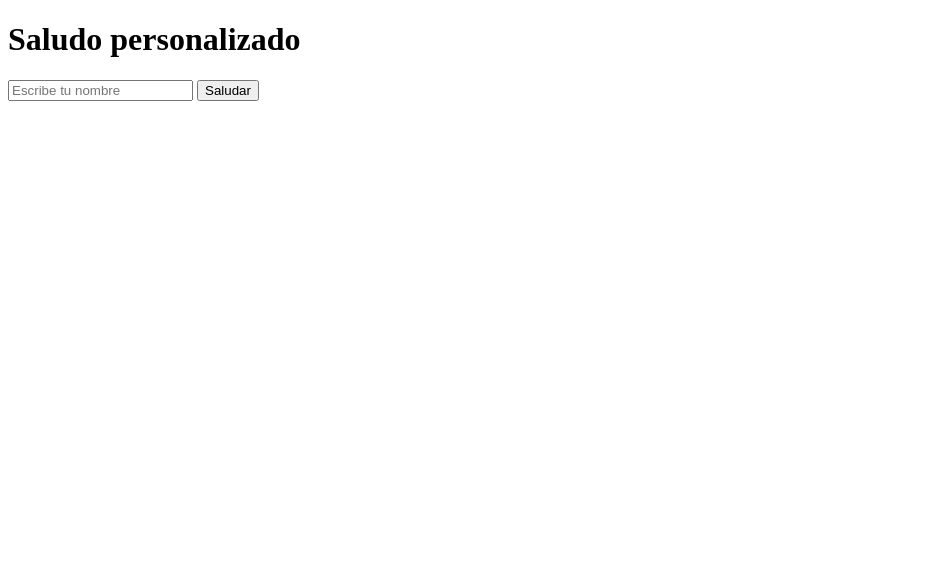
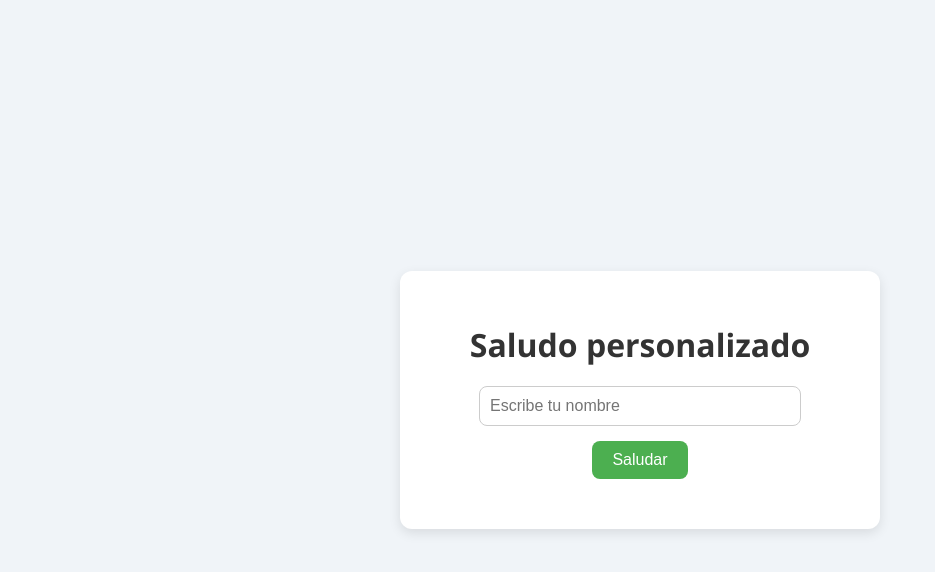
Before and after one commit to tracy200319/prebootcamp-Tracy-Moriano, a plain HTML site: page index.html in a window 1280 px wide. Shown: the whole page, without its empty margins (0-935 px from the left). Drawn offline with Linux system fonts and the light colour scheme.

Commit message:
Update HTML

```diff
--- a/index.html
+++ b/index.html
@@ -2,14 +2,17 @@
 <html lang="es">
 <head>
   <meta charset="UTF-8">
-  <title>PreBootcamp Tracy</title>
+  <title>PreBootcamp Tracy Moriano</title>
+  <link rel="stylesheet" href="styles.css">
 </head>
 <body>
-  <h1>Saludo personalizado</h1>
-  <input type="text" id="nombre" placeholder="Escribe tu nombre">
-  <button id="botonSaludo">Saludar</button>
-  <div id="mensaje"></div>
-
+  <div class="container">
+    <h1>Saludo personalizado</h1>
+    <input type="text" id="nombre" placeholder="Escribe tu nombre">
+    <br>
+    <button id="botonSaludo">Saludar</button>
+    <div id="mensaje"></div>
+  </div>
   <script src="app.js"></script>
 </body>
 </html>
--- /dev/null
+++ b/styles.css
@@ -0,0 +1,62 @@
+/* Fuente y fondo */
+body {
+  font-family: 'Segoe UI', Tahoma, Geneva, Verdana, sans-serif;
+  background-color: #f0f4f8;
+  margin: 0;
+  padding: 0;
+  height: 100vh;
+  display: flex;
+  justify-content: center;
+  align-items: center;
+}
+
+/* Contenedor centrado */
+.container {
+  background-color: white;
+  padding: 30px 40px;
+  border-radius: 12px;
+  box-shadow: 0 4px 12px rgba(0, 0, 0, 0.1);
+  text-align: center;
+  width: 90%;
+  max-width: 400px;
+}
+
+/* Título */
+h1 {
+  color: #333;
+  margin-bottom: 20px;
+}
+
+/* Input */
+input[type="text"] {
+  padding: 10px;
+  width: 100%;
+  max-width: 300px;
+  border: 1px solid #ccc;
+  border-radius: 8px;
+  font-size: 16px;
+  margin-bottom: 15px;
+}
+
+/* Botón */
+button {
+  padding: 10px 20px;
+  background-color: #4CAF50;
+  color: white;
+  font-size: 16px;
+  border: none;
+  border-radius: 8px;
+  cursor: pointer;
+  transition: background-color 0.3s ease;
+}
+
+button:hover {
+  background-color: #45a049;
+}
+
+/* Mensaje */
+#mensaje {
+  margin-top: 20px;
+  font-size: 17px;
+  color: #555;
+}
```
